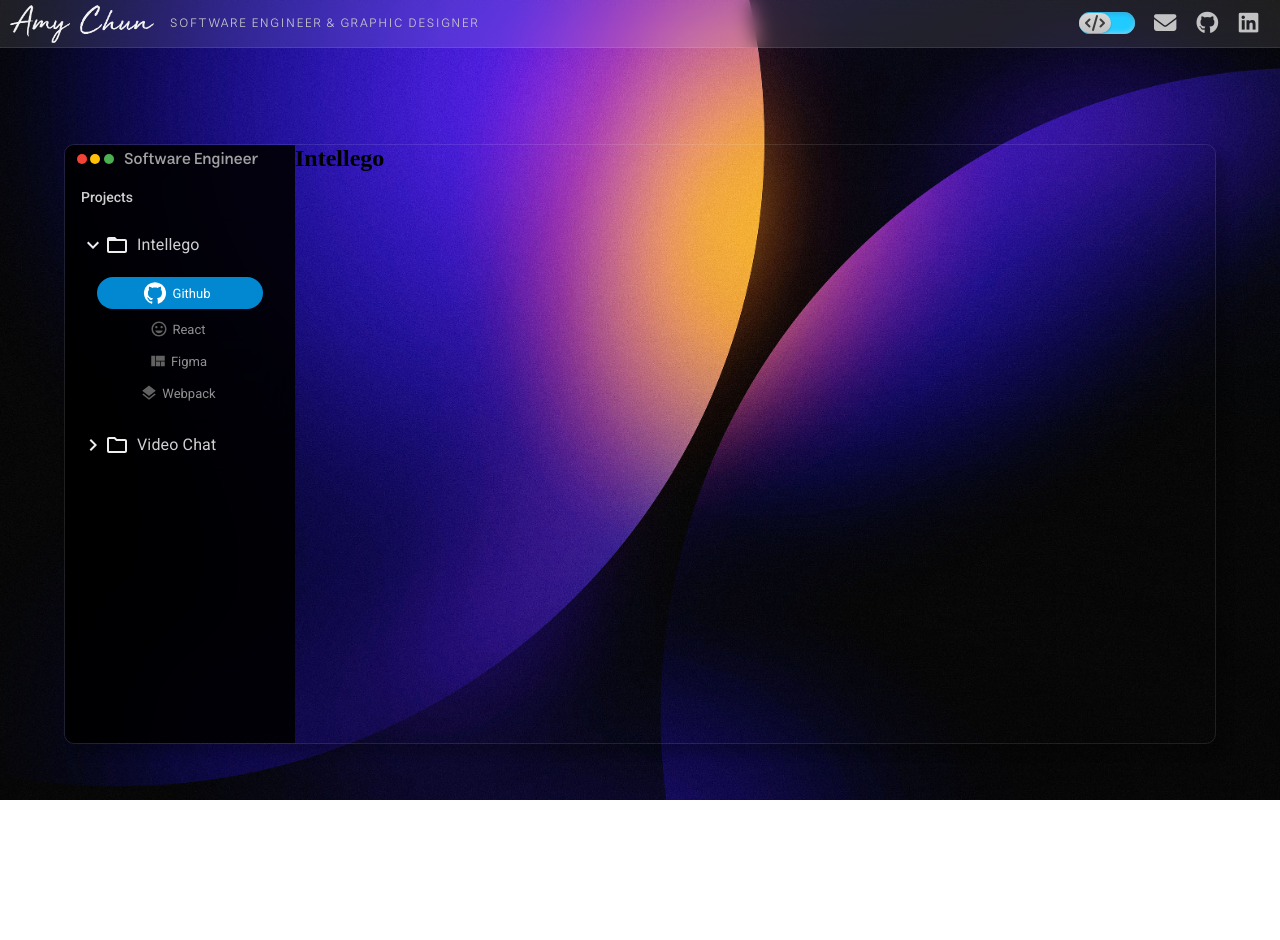
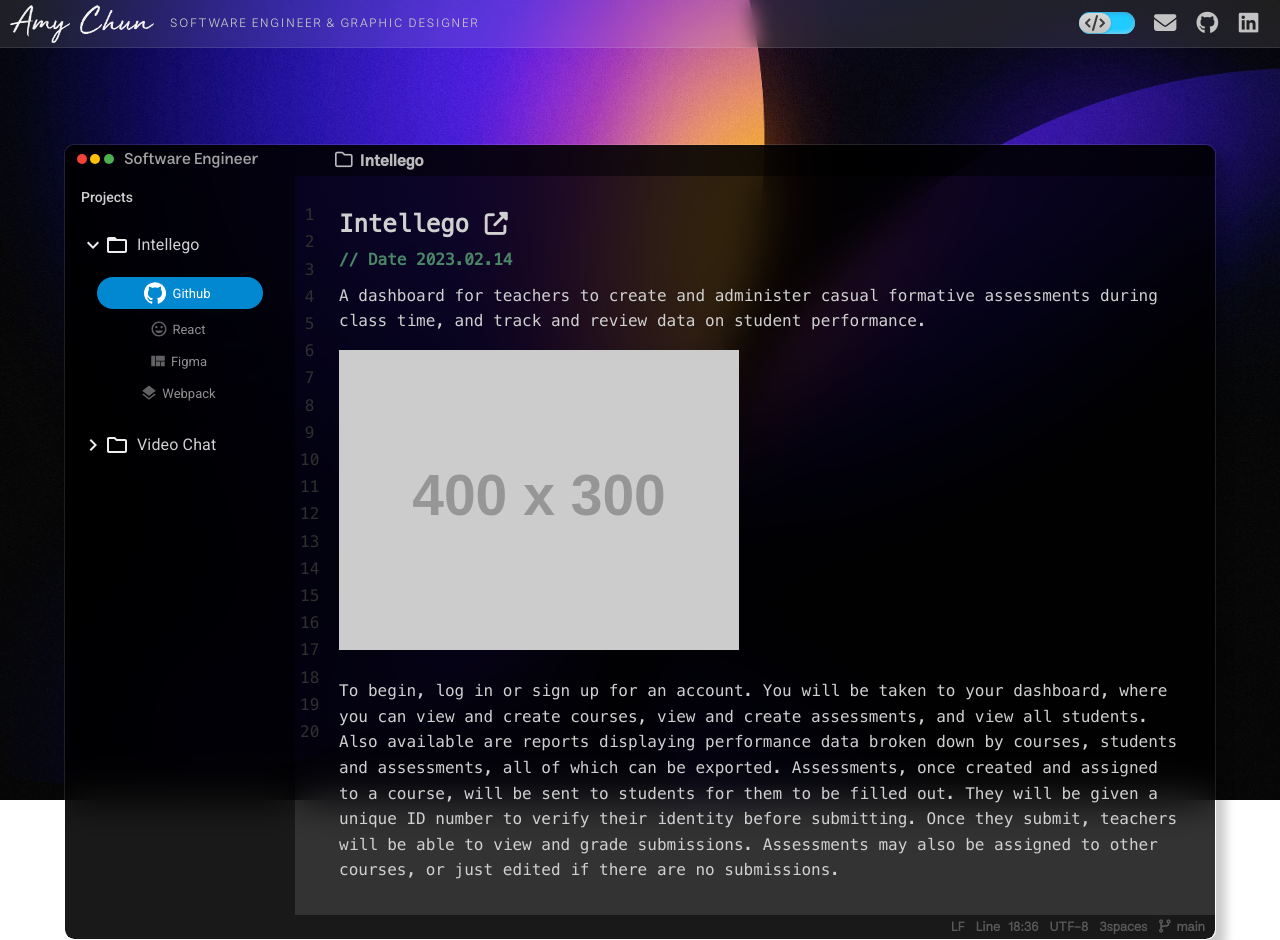
Before and after one commit to amychun/Amy-Chun-Website, a React app: page / in a window 1280 px wide. Before the commit the page ends 800 px from the top, so only its background shows below. Built offline with nearby package versions, Linux system fonts and the light colour scheme; placeholder pictures from the web are drawn by us.

Commit message:
sidemenu working correctly on desktop. Added numbering index on the page content dynamically accoriding to the height of the content page height - made those into props so I can share them within project view components.

```diff
--- a/app/components/SE_Intellego.js
+++ b/app/components/SE_Intellego.js
@@ -1,9 +1,67 @@
-import React from "react";
+import React, { useState, useEffect } from "react";
 
-const Intellego = () => {
+const Intellego = ({ addindexprops }) => {
   return (
-    <div>
-      <h1>Intellego</h1>
+    <div className="project_view">
+      {/* Window Topbar */}
+      <div className="top_windowbar">
+        <div className="top_windowbar_tab">
+          <i
+            className="fa-regular fa-folder title-folder"
+            style={{ display: "inline-block" }}
+          ></i>
+          <h3 style={{ display: "inline-block" }}>Intellego</h3>
+        </div>
+      </div>
+
+      {/* Project Content */}
+      <div className="two_column_view">
+        <div className="num_span">
+          <div className="numbers">{addindexprops}</div>
+        </div>
+        <div className="project_content">
+          <h1>
+            Intellego
+            <a
+              href="https://github.com/Manananaam/Intellego"
+              target="_blank"
+              className="ExtrenalLinkIcon"
+            >
+              <i className="fa-solid fa-up-right-from-square"></i>
+            </a>
+          </h1>
+          <h4>// Date 2023.02.14</h4>
+          <p>
+            A dashboard for teachers to create and administer casual formative
+            assessments during class time, and track and review data on student
+            performance.
+          </p>
+          <div className="projectImage">
+            <img src="https://dummyimage.com/400x300" />
+          </div>
+
+          <p>
+            To begin, log in or sign up for an account. You will be taken to
+            your dashboard, where you can view and create courses, view and
+            create assessments, and view all students. Also available are
+            reports displaying performance data broken down by courses, students
+            and assessments, all of which can be exported. Assessments, once
+            created and assigned to a course, will be sent to students for them
+            to be filled out. They will be given a unique ID number to verify
+            their identity before submitting. Once they submit, teachers will be
+            able to view and grade submissions. Assessments may also be assigned
+            to other courses, or just edited if there are no submissions.
+          </p>
+        </div>
+      </div>
+
+      {/* Bottom Windowbar */}
+      <div className="bottom_windowbar">
+        <h5>
+          LF &nbsp; Line &nbsp;18:36 &nbsp; UTF-8 &nbsp; 3spaces&nbsp;&nbsp;
+          <i className="fa-solid fa-code-branch"></i>&nbsp;main
+        </h5>
+      </div>
     </div>
   );
 };
--- a/app/components/SE_Main.js
+++ b/app/components/SE_Main.js
@@ -1,10 +1,12 @@
 //REACT
-import React from "react";
+import React, { useState, useEffect } from "react";
+
+// SOFTWARE ENGINEERING PROJECTS
+import Project02 from "./SE_project02";
+import Intellego from "./SE_Intellego";
 
 //MUI
-import { styled } from "@mui/material/styles";
 import Box from "@mui/material/Box";
-import Paper from "@mui/material/Paper";
 import Grid from "@mui/material/Grid";
 import Container from "@mui/material/Container";
 import ListSubheader from "@mui/material/ListSubheader";
@@ -12,32 +14,25 @@ import List from "@mui/material/List";
 import ListItemIcon from "@mui/material/ListItemIcon";
 import Chip from "@mui/material/Chip";
 import Stack from "@mui/material/Stack";
+import Accordion from "@mui/material/Accordion";
+import AccordionSummary from "@mui/material/AccordionSummary";
+import AccordionDetails from "@mui/material/AccordionDetails";
+import Typography from "@mui/material/Typography";
+
 import ChevronRightIcon from "@mui/icons-material/ChevronRight";
 import ExpandMoreIcon from "@mui/icons-material/ExpandMore";
 import FolderOutlinedIcon from "@mui/icons-material/FolderOutlined";
 import GitHubIcon from "@mui/icons-material/GitHub";
 import ViewQuiltIcon from "@mui/icons-material/ViewQuilt";
 import LayersIcon from "@mui/icons-material/Layers";
-import Accordion from "@mui/material/Accordion";
-import AccordionSummary from "@mui/material/AccordionSummary";
-import AccordionDetails from "@mui/material/AccordionDetails";
-import Typography from "@mui/material/Typography";
 import InsertEmoticonIcon from "@mui/icons-material/InsertEmoticon";
 import FolderOpenIcon from "@mui/icons-material/FolderOpen";
 
-// PROJECTS VIEW
-import Project02 from "./SE_project02";
-import Intellego from "./SE_Intellego";
-
-//STYLES FOR MUI
-const Item = styled(Paper)(({ theme }) => ({
-  backgroundColor: "transparent",
-}));
-
-const Main = () => {
+const Main = ({ addindexprops }) => {
   //STATES:
   const [expanded, setExpanded] = React.useState("Intellego");
   const [projectview, setProjectview] = React.useState("Intellego");
+  const [addindex, setAddindex] = useState(0);
 
   //EVENTS:
   const handleChange = (panel) => (event, newExpanded) => {
@@ -45,12 +40,26 @@ const Main = () => {
     setProjectview(panel);
   };
 
+  //adding numbers on the left of the project content according to the height of the project window. Passing this into a prop so that other projects can share them across projects.
+  useEffect(() => {
+    const contentHeight =
+      document.getElementsByClassName("project_content")[0].offsetHeight / 27;
+    setAddindex(contentHeight);
+  }, []);
+
+  const addIndex = (addindex) => {
+    let nums = [];
+    for (let i = 1; i < addindex; i++) {
+      nums.push(i + " ");
+    }
+    return nums;
+  };
   return (
     <Container className="main">
       <Box sx={{ flexGrow: 1 }}>
         <Grid container columns={15} spacing={0} className="container">
           <Grid item xs={3} className="side_nav">
-            <div>
+            <>
               <div className="dots_title">
                 <div className="three_dots"></div>
                 <div className="sw_title">Software Engineer</div>
@@ -112,6 +121,7 @@ const Main = () => {
                         target="_blank"
                         color="info"
                         clickable
+                        variant="elevated"
                       />
                       <Chip
                         icon={<InsertEmoticonIcon />}
@@ -194,14 +204,14 @@ const Main = () => {
                   </AccordionDetails>
                 </Accordion>
               </List>
-            </div>
+            </>
           </Grid>
 
           <Grid item xs={12}>
             {projectview && projectview === "Intellego" ? (
-              <Intellego />
+              <Intellego addindexprops={addIndex(addindex)} />
             ) : projectview === "VideoChat" ? (
-              <Project02 />
+              <Project02 addindexprops={addIndex(addindex)} />
             ) : (
               <h1>Nothing to see here!</h1>
             )}
--- a/app/components/SE_project02.js
+++ b/app/components/SE_project02.js
@@ -1,9 +1,6 @@
 import React from "react";
-import { styled } from "@mui/material/styles";
-import Paper from "@mui/material/Paper";
-import Grid from "@mui/material/Grid";
 
-const ProjectView = (projectView) => {
+const ProjectView = ({ addindexprops }) => {
   return (
     <div className="project_view">
       {/* Window Topbar */}
@@ -20,7 +17,7 @@ const ProjectView = (projectView) => {
       {/* Project Content */}
       <div className="two_column_view">
         <div className="num_span">
-          <div className="numbers">1 2 3 4 5</div>
+          <div className="numbers">{addindexprops}</div>
         </div>
         <div className="project_content">
           <h1>
--- a/app/main.js
+++ b/app/main.js
@@ -1,7 +1,7 @@
 import React from "react";
 import { BrowserRouter as Router, Routes, Route } from "react-router-dom";
 import { createRoot } from "react-dom/client";
-import Main from "./components/SE_Main";
+import SE_Main from "./components/SE_Main";
 import Header from "./components/Header";
 
 const root = createRoot(document.getElementById("main"));
@@ -10,7 +10,7 @@ root.render(
   <Router>
     <Header />
     <Routes>
-      <Route path="/*" element={<Main />}></Route>
+      <Route path="/*" element={<SE_Main />}></Route>
     </Routes>
   </Router>
 );
--- a/public/style.css
+++ b/public/style.css
@@ -284,17 +284,17 @@ input:checked + label i.penIcon {
 .numbers {
   font-family: "menloregular";
   padding-top: 15px;
+  padding-left: 5px;
   width: 1.5rem;
   line-height: 1.7em;
   text-align: center;
-  color: #5a5a5a;
+  color: #2f2f2f;
 }
 
 .project_content {
   font-family: "menloregular";
-  letter-spacing: 0.03em;
   color: #d0d0d0;
-  padding-top: 10px;
+  padding: 1em 2em 2em 0;
 }
 
 .project_content i {
@@ -308,6 +308,7 @@ input:checked + label i.penIcon {
 }
 
 .project_content p {
+  padding-top: 0.4em;
   line-height: 1.6em;
 }
 
@@ -315,6 +316,19 @@ input:checked + label i.penIcon {
   background-color: rgba(0, 0, 0, 0.9);
   backdrop-filter: blur(20px);
   -webkit-backdrop-filter: blur(20px);
+}
+
+.projectImage {
+  padding: 1em;
+  padding-left: 0;
+  width: 100%;
+}
+
+.ExtrenalLinkIcon {
+  all: unset;
+  cursor: pointer;
+  font-size: 1.2em;
+  margin-left: 0.2em;
 }
 
 /* SIDE NAVIGATION */
```
